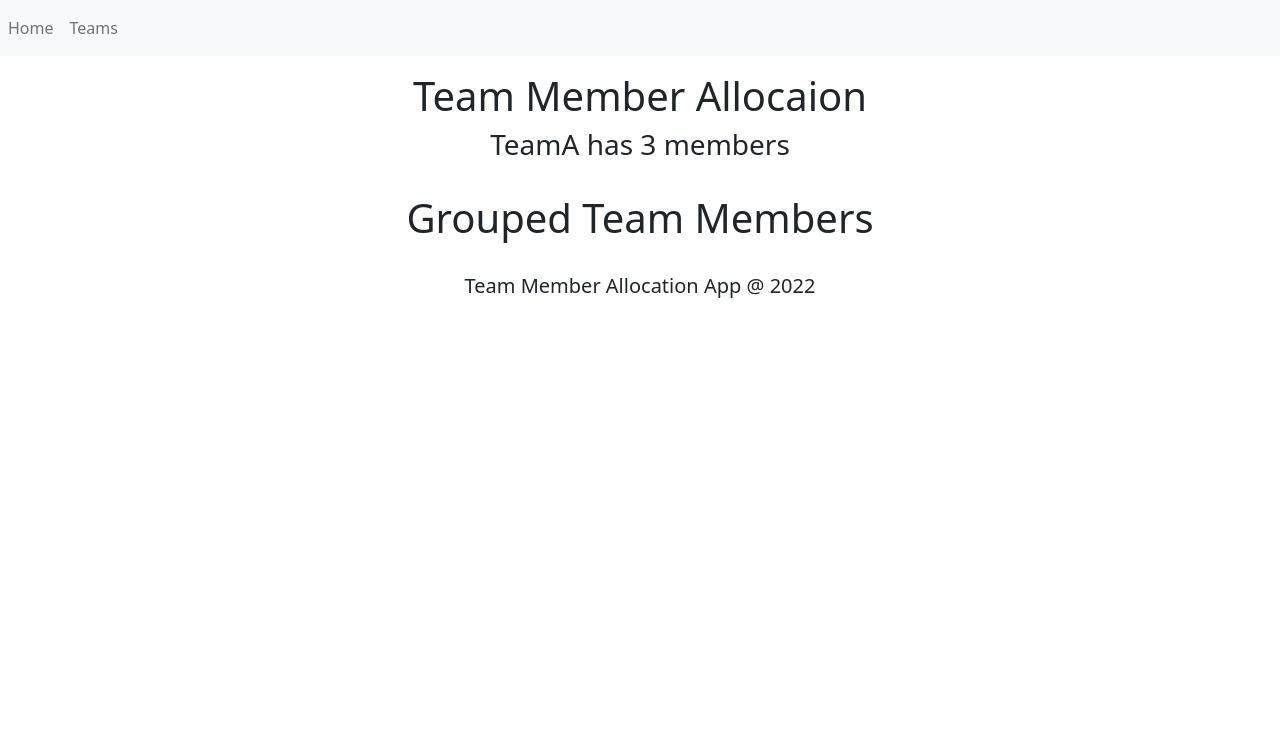
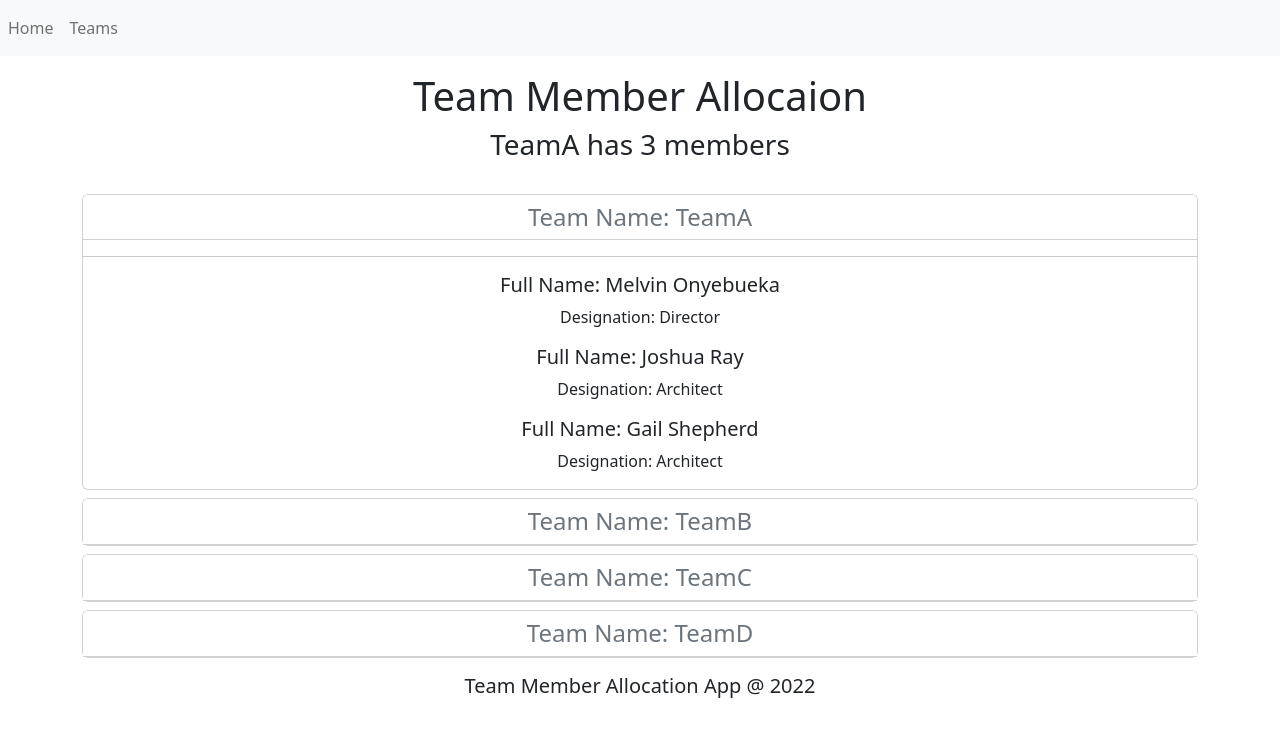
Before and after one commit to Daniel-Williams-ux/Alcasa_Team_Member_Allocation_App, a React (Vite) app: page /GroupedTeamMembers in a window 1280 px wide. Shown: the top 736 px of the page. Built offline with nearby package versions, Linux system fonts and the light colour scheme.

Commit message:
write a function that toggles between group team members and collapsed members

```diff
--- a/src/GroupedTeamMembers.jsx
+++ b/src/GroupedTeamMembers.jsx
@@ -6,33 +6,63 @@
 
   function groupTeamMembers() {
     let teams = [];
-    let teamAMembers = employees.filter((employee) => employee === "teamA");
-    let teamA ={team: "teamA", members: teamAMembers, collapse:  selectedTeam === "teamA"? false : true};
+
+    let teamAMembers = employees.filter((employee) => employee.teamName === "TeamA");
+    let teamA ={team: "TeamA", members: teamAMembers, collapsed:  selectedTeam === "TeamA" ? false : true};
     teams.push(teamA);
 
-    let teamBMembers = employees.filter((employee) => employee === "teamB");
-    let teamB ={team: "teamB", members: teamBMembers, collapse:  selectedTeam === "teamB"? false : true};
+    let teamBMembers = employees.filter((employee) => employee.teamName === "TeamB");
+    let teamB ={team: "TeamB", members: teamBMembers, collapsed:  selectedTeam === "TeamB"? false : true};
     teams.push(teamB);
 
-    let teamCMembers = employees.filter((employee) => employee === "teamC");
-    let teamC ={team: "teamC", members: teamCMembers, collapse:  selectedTeam === "teamC"? false : true};
+    let teamCMembers = employees.filter((employee) => employee.teamName === "TeamC");
+    let teamC ={team: "TeamC", members: teamCMembers, collapsed:  selectedTeam === "TeamC"? false : true};
     teams.push(teamC);
 
-    let teamDMembers = employees.filter((employee) => employee === "teamD");
-    let teamD ={team: "teamD", members: teamDMembers, collapse:  selectedTeam === "teamA"? false : true};
+    let teamDMembers = employees.filter((employee) => employee.teamName === "TeamD");
+    let teamD ={team: "TeamD", members: teamDMembers, collapsed:  selectedTeam === "TeamD"? false : true};
     teams.push(teamD);
 
     return teams;
   }
 
+  function handleTeamClick(event) {
+    let transformedGroupData = groupedEmployees.map((groupedData) => groupedData.team === event.currentTarget.id ? {...groupedData,collapsed : !groupedData.collapsed} :groupedData);
+
+    setGroupedData(transformedGroupData);
+    setTeam(event.currentTarget.id);
+  }
+
   return (
-    <header className="container">
-      <div className="row justify-content-center mt-3 mb-4">
-        <div className="col-8">
-          <h1>Grouped Team Members</h1>
-        </div>
-      </div>
-    </header>
+    <main className="container">
+      {
+        groupedEmployees.map((item) => {
+          return (
+            <div key={item.team} className='card mt-2' style={{cursor: "pointer"}}>
+              <h4 id={item.team} className="card-header text-secondary bg-white" onClick={handleTeamClick}>
+                Team Name: {item.team}
+              </h4>
+              <div id={"collapse_" + item.team}
+                    className={item.collapsed === true ?"collapse":""}>
+                <hr/>
+                {
+                  item.members.map(member => {
+                    return (
+                      <div className="mt-2">
+                        <h5 className="card-title mt-2">
+                          <span className="text-dark">Full Name: {member.fullName}</span>
+                        </h5>
+                        <p>Designation: {member.designation}</p>
+                      </div>
+                    )
+                  })
+                }
+              </div>
+            </div>
+          )
+        })
+      }
+    </main>
   )
 
 }
```
Also changed, not shown: vite.config.js.timestamp-1673646311223.mjs (added, +13 -0 lines).
